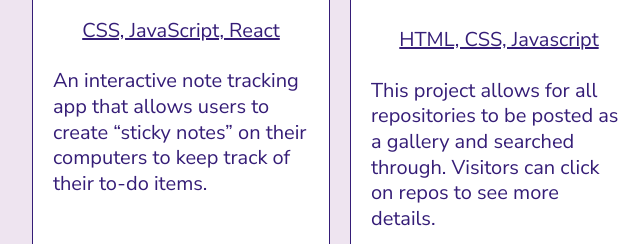
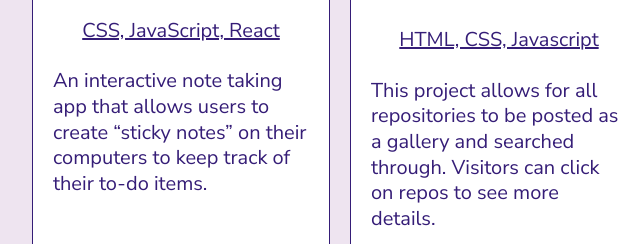
Before and after one commit to AsiaYapD/portfolio, a website built with webpack: page index.html in a window 1280 px wide. Shown: the part 1707-1951 px from the top of the page, 141-781 px from the left. Built offline with nearby package versions, Linux system fonts and the light colour scheme.

Commit message:
Final spelling error change

```diff
--- a/index.html
+++ b/index.html
@@ -122,9 +122,8 @@
               <img src="./img/note-tracker-pic.png" alt="note tracker site">
             </a>
             <p class="project-language">CSS, JavaScript, React</p>
-            <p class="project-description">An interactive note tracking app that allows users to create “sticky notes”
-              on their
-              computers to keep track of their to-do items. </p>
+            <p class="project-description">An interactive note taking app that allows users to create “sticky notes”
+              on their computers to keep track of their to-do items. </p>
             <a class="project-link" href="https://60uqns.csb.app/" target="_blank">live page</a>
           </div>
 
```
